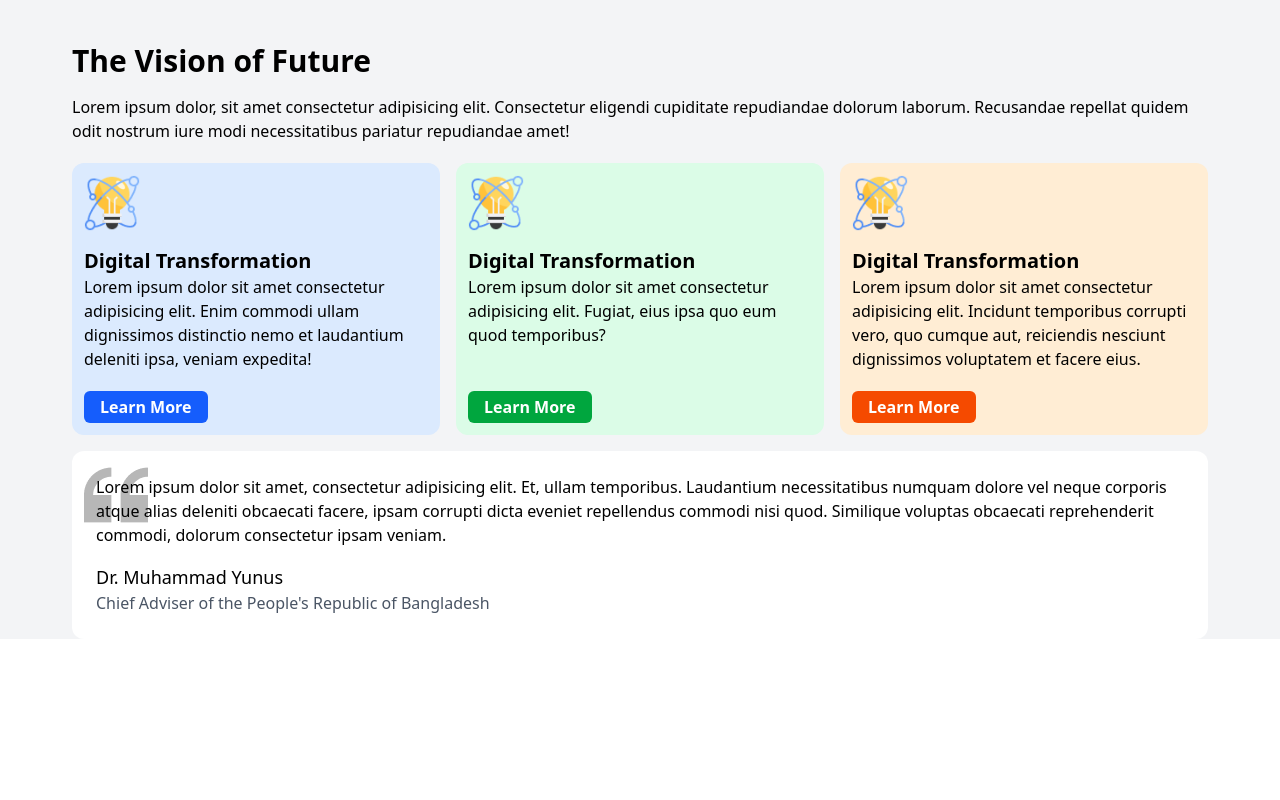
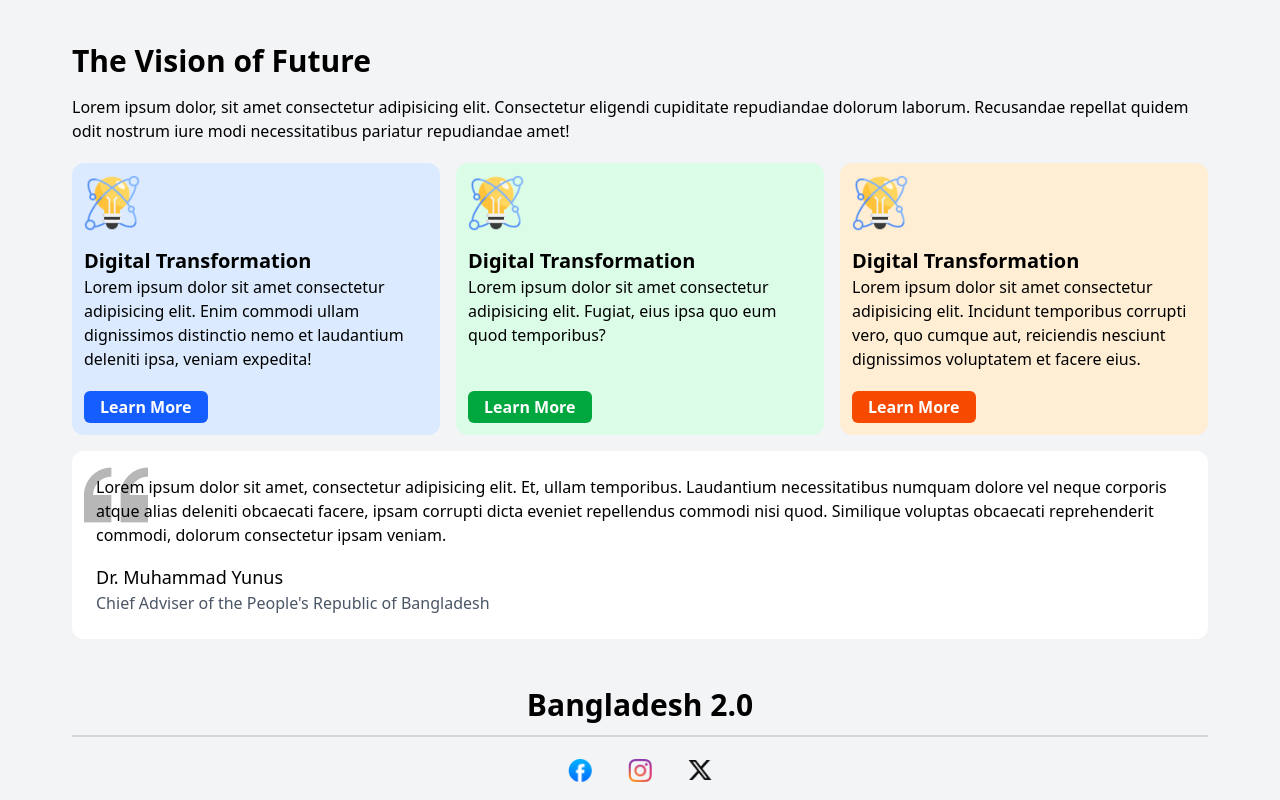
Before and after one commit to mrirakib04/landing-page-5, a React (Vite) app: page / in a window 1280 px wide. Shown: the part 796-1596 px from the top of the page. Before the commit the page ends 1435 px from the top, so only its background shows below. Built offline with nearby package versions, Linux system fonts and the light colour scheme.

Commit message:
footer added

```diff
--- a/src/App.jsx
+++ b/src/App.jsx
@@ -1,3 +1,4 @@
+import Footer from "./components/Footer";
 import Header from "./components/Header";
 import Pillars from "./components/Pillars";
 import Vision from "./components/Vision";
@@ -9,6 +10,7 @@ function App() {
         <Header></Header>
         <Pillars></Pillars>
         <Vision></Vision>
+        <Footer></Footer>
       </div>
     </div>
   );
--- /dev/null
+++ b/src/components/Footer.jsx
@@ -0,0 +1,27 @@
+import fbImg from "./../assets/img/facebook.png";
+import instaImg from "./../assets/img/instagram.png";
+import xImg from "./../assets/img/x.png";
+
+const Footer = () => {
+  return (
+    <div className="flex flex-col gap-3 mt-10 py-2 items-center">
+      <h2 className="md:text-3xl sm:text-2xl text-xl font-semibold">
+        Bangladesh 2.0
+      </h2>
+      <div className="w-full border border-gray-300"></div>
+      <div className="flex items-center gap-4">
+        <button className="transition border-2 border-transparent p-2 rounded-full cursor-pointer hover:border-gray-400 ">
+          <img className="w-6" src={fbImg} alt="" />
+        </button>
+        <button className="transition border-2 border-transparent p-2 rounded-full cursor-pointer hover:border-gray-400 ">
+          <img className="w-6" src={instaImg} alt="" />
+        </button>
+        <button className="transition border-2 border-transparent p-2 rounded-full cursor-pointer hover:border-gray-400 ">
+          <img className="w-6" src={xImg} alt="" />
+        </button>
+      </div>
+    </div>
+  );
+};
+
+export default Footer;
```
